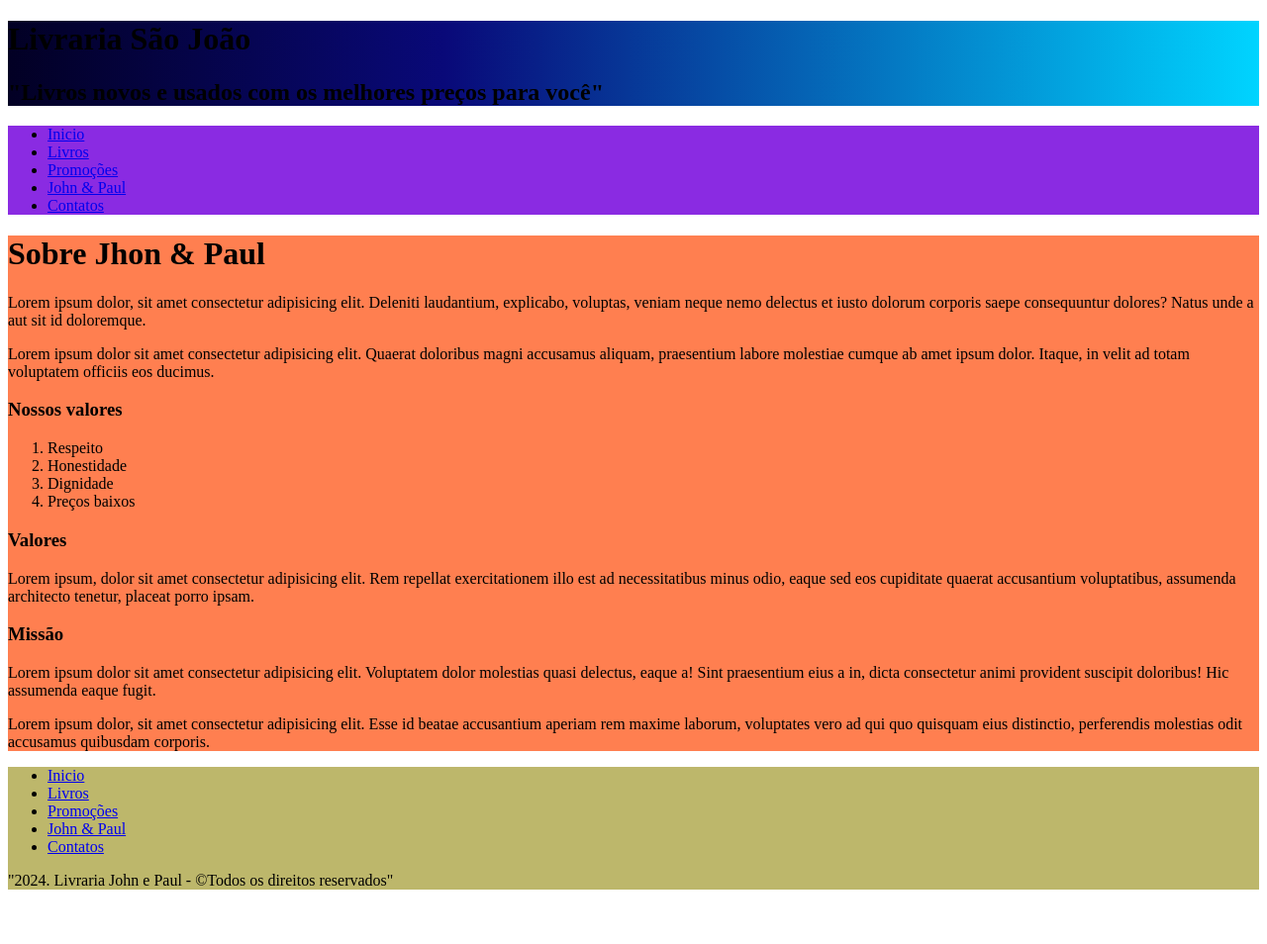
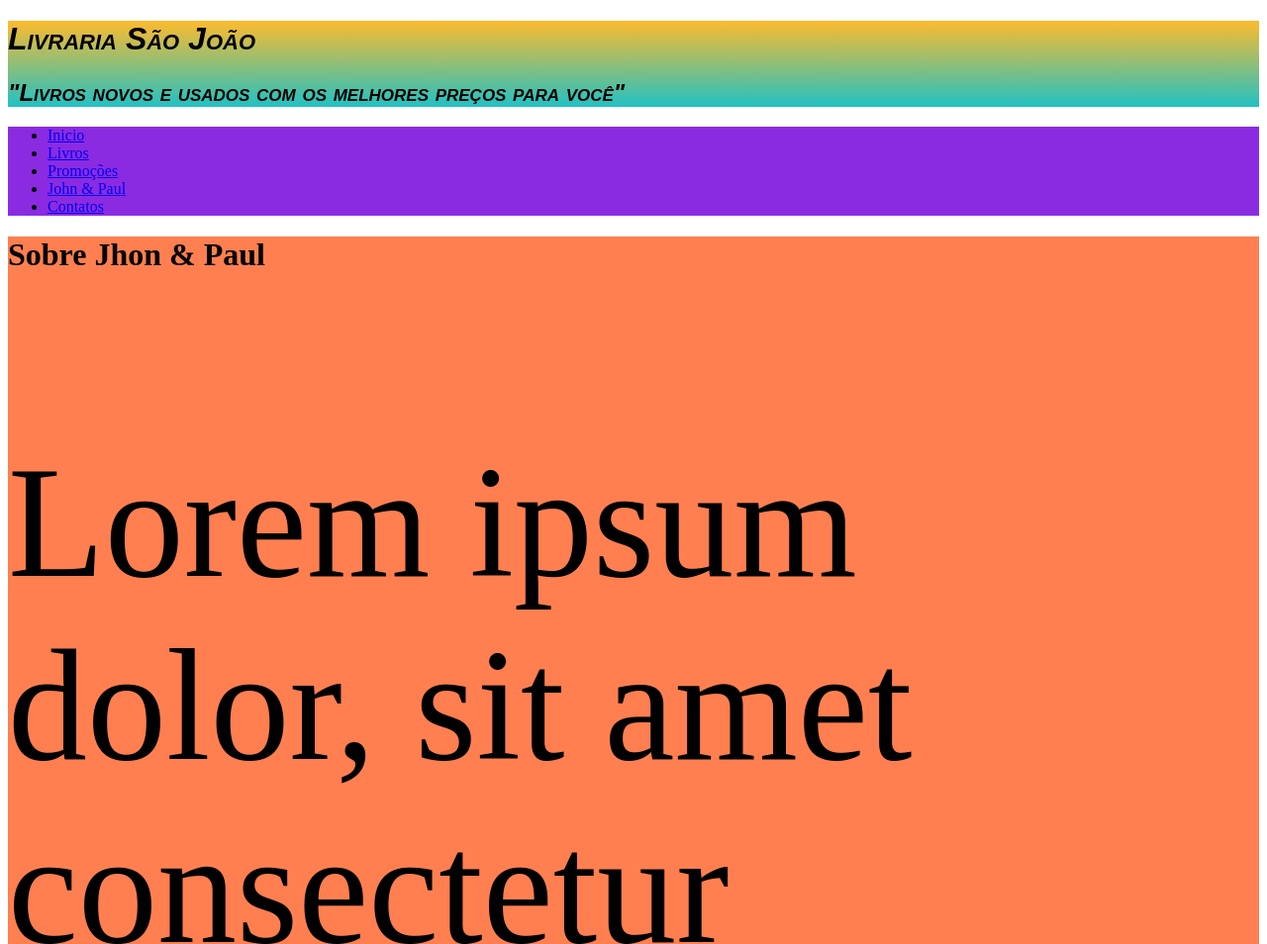
Before and after one commit to joaohenriqueser/projetolivraria, a plain HTML site: page pages/sobre.html in a window 1280 px wide. Shown: the top 954 px of the page at 99% size. Before the commit the page ends 915 px from the top, so only its background shows below. Drawn offline with Linux system fonts and the light colour scheme.

Commit message:
atualizado 2

```diff
--- a/css/estilo.css
+++ b/css/estilo.css
@@ -1,14 +1,22 @@
 #topo {
-    background: rgb(2,0,36);
-    background: linear-gradient(90deg, rgba(2,0,36,1) 0%, rgba(9,9,121,1) 35%, rgba(0,212,255,1) 100%);
+    background: rgb(34,193,195);
+    background: linear-gradient(0deg, rgba(34,193,195,1) 0%, rgba(253,187,45,1) 100%);
+    font-family: Arial, Helvetica, sans-serif;
+    font-style: italic;
+    font-variant: small-caps;
 }
 
 #menu {
     background-color: blueviolet;
 }
-.destaques, .produtos, .sobre {
+.destaques, .produtos, .sobre, .contato {
     background-color: coral;
 }
 #rodape {
     background-color: darkkhaki;
 }
+
+p {
+    font-weight: 90;
+    font-size: 1000%;
+}
```
